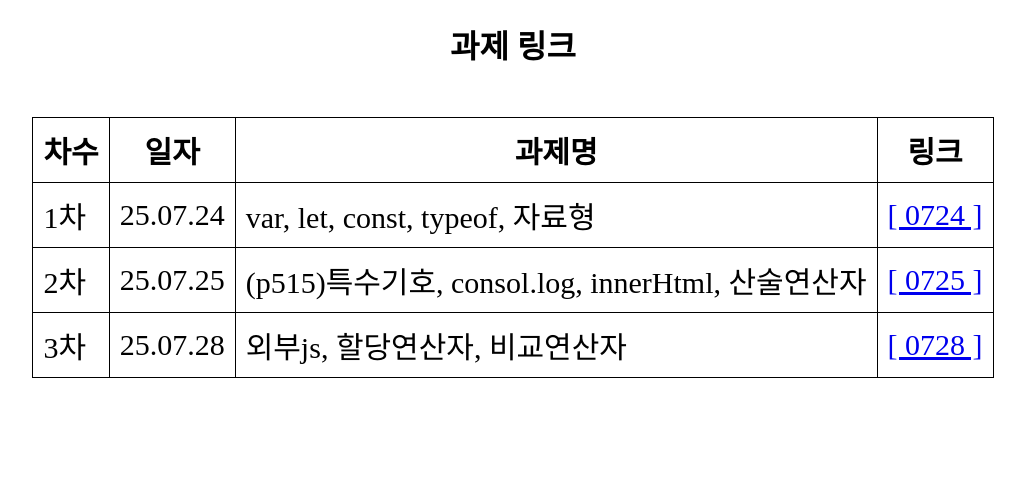
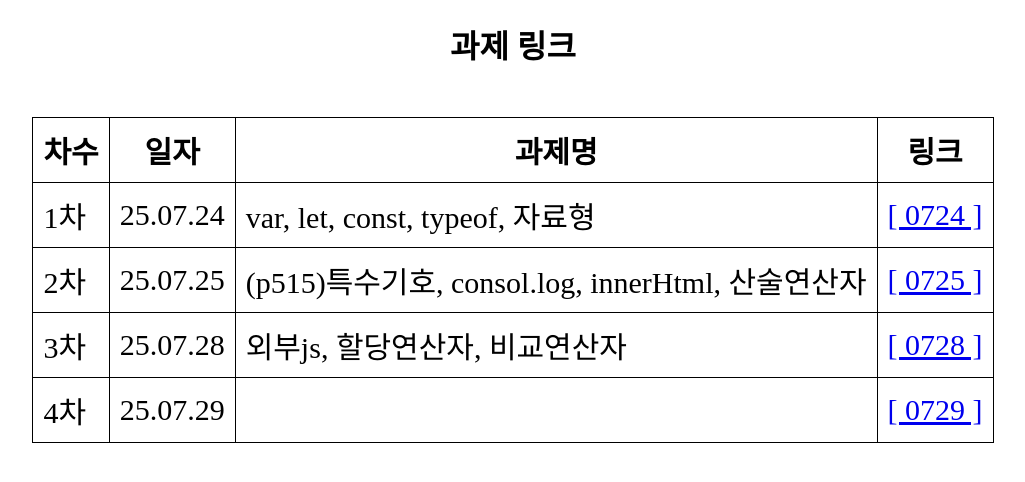
Before and after one commit to goentvy/js2507, a plain HTML site: page index.html in a window 1280 px wide. Shown: the whole page, without its empty margins (127-1152 px from the left). Drawn offline with Linux system fonts and the light colour scheme.

Commit message:
main html title change

```diff
--- a/index.html
+++ b/index.html
@@ -3,7 +3,7 @@
 <head>
     <meta charset="UTF-8">
     <meta name="viewport" content="width=device-width, initial-scale=1.0">
-    <title>JS 과제</title>
+    <title>이주환 - JS 과제</title>
     <style>
         h1 {
             text-align: center;
@@ -46,6 +46,12 @@
             <td>외부js, 할당연산자, 비교연산자</td>
             <td><a href="./work/250728/index0728.html" target="_blank">[ 0728 ]</a></td>
         </tr>
+        <tr>
+            <td>4차</td>
+            <td>25.07.29</td>
+            <td></td>
+            <td><a href="./work/250729/index0729.html" target="_blank">[ 0729 ]</a></td>
+        </tr>
     </table>
 </body>
 </html>
```
Also changed, not shown: work/250729/index0729.html (added, +12 -0 lines).
